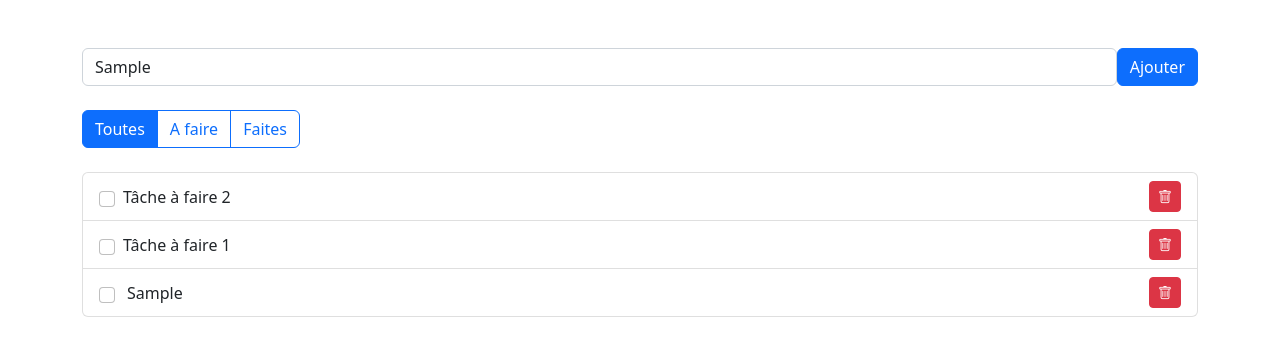
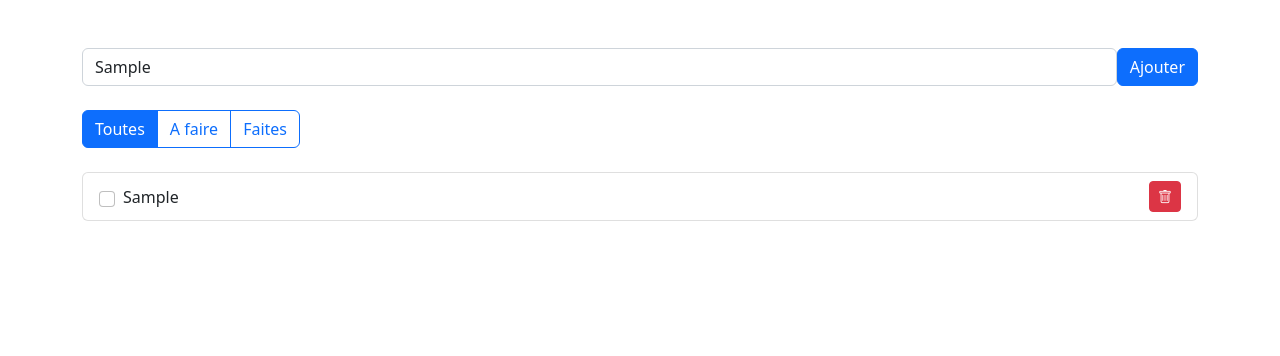
Before and after one commit to fyleeds/Js_course, a website with bundled scripts: page src/static/index.html in a window 1280 px wide. Both pictures are taken after typing "Sample" into the empty fields and a click on the button "Ajouter". Built offline with nearby package versions, Linux system fonts and the light colour scheme.

Commit message:
chnage port and todo refactor

```diff
--- a/src/index.js
+++ b/src/index.js
@@ -16,7 +16,7 @@ app.use(express.static(__dirname + '/static'));
 
 
 
-app.listen(8080, () => console.log('Listening on port 8080'));
+app.listen(7000, () => console.log('Listening on port 7000'));
 
 
 // const gracefulShutdown = () => {
--- a/src/static/index.html
+++ b/src/static/index.html
@@ -16,6 +16,8 @@
 <body>
 
     <section class="container pt-5" id="todolist">
+
+        <template id="todolist-layout">
             <form class="d-flex pb-4">
                 <input required="" class="form-control" type="text" placeholder="Acheter des patates..." name="title" data-com.bitwarden.browser.user-edited="yes">
                 <button type="submit" class="btn btn-primary">Ajouter</button>
@@ -27,7 +29,12 @@
                     <button type="button" class=" btn btn-outline-primary" data-filter="done">Faites</button>
                 </div>
 
-            <ul class="list-group">
+                <ul class="list-group"></ul>
+
+            </main>
+        </template>
+
+        <template id ="todolist-item">
             <li class="todo list-group-item d-flex align-items-center">
                 <input class="form-check-input" type="checkbox" id="todo-1">
                 <label class="ms-2 form-check-label" for="todo-1">
@@ -38,18 +45,8 @@
                 </i>
                 </label>
             </li>
-            <li class="todo list-group-item d-flex align-items-center">
-                <input class="form-check-input" type="checkbox" id="todo-2">
-                <label class="ms-2 form-check-label" for="todo-2">
-                    Tâche à faire 1
-                </label>
-                <label class="ms-auto btn btn-danger btn-sm">
-                <i class="bi-trash">
-                </i>
-                </label>
-            </li>
-            </ul>
-        </main>
+        </template>
+
     </section>
 
 </body>
--- a/src/static/js/toDoList/Events.js
+++ b/src/static/js/toDoList/Events.js
@@ -1,17 +1,14 @@
 import { Task as task} from "./Task.js";
-
-let tasks = document.querySelector("ul");
-
 
 function submitForm(e){
     const form = e.currentTarget
     const data = new FormData(form)
     let title = data.get("title")
     if (title.length < 1) {
-        console.log("no title")
         alert("no title : please insert a title ! ")
         e.preventDefault()
     }else{
+        let tasks = document.querySelector("ul");
         let new_task = new task(title, false)
         new_task.querySelector(".btn-danger").addEventListener("click", OnClickedRubbishButton)
         tasks.append(new_task)
@@ -19,9 +16,7 @@ function submitForm(e){
     }
 }
 function OnClickedRubbishButton(e){
-    console.log(e.currentTarget)
     let task = e.currentTarget.parentNode;
-    console.log(task)
     task.remove()
 }
 
@@ -82,7 +77,18 @@ function toggleButtonsStatus(button_selected){
     button_selected.classList.add("active")
 }
 
+/**
+ *
+ * @param {*} element
+ * @returns {HTMLElement}
+ */
+function appendTo(element){
+    element.append(
+        document.getElementById("todolist-layout").content.cloneNode(true)
+    )
+}
 async function main(){
+    appendTo(document.querySelector("#todolist"))
 
     const form = document.querySelector("form")
     form.addEventListener("submit", submitForm)
--- a/src/static/js/toDoList/Task.js
+++ b/src/static/js/toDoList/Task.js
@@ -9,18 +9,18 @@
 class Task {
     /** @type {Task} */
     constructor(title, status) {
-        //creating list
-        let li = Task.createElementCustom("li","", { class:"todo list-group-item d-flex align-items-center"})
+        let li = document.getElementById("todolist-item").content.cloneNode(true).firstElementChild;
         //creating task id
         let task_id = Math.floor(Math.random() * 1000000000);
         //creating checkbox
-        let input = Task.createElementCustom("input","",{class:"form-check-input me-1",type:"checkbox",value:"",id:`todo-${task_id}`})
+        let input = li.querySelector("input")
+        input.setAttribute("id",`todo-${task_id}`)
         //creating label
-        let label = Task.createElementCustom("label",title,{class:"ms-2 form-check-label",for:`todo-${task_id}`})
+        let label = li.querySelector("label")
+        label.setAttribute("for",`todo-${task_id}`)
+        label.innerText = title;
         // creating rubbish button
-        let rubbish = Task.createElementCustom("label","",{class:"ms-auto btn btn-danger btn-sm"})
-        let rubbish_icon = Task.createElementCustom("i","",{class:"bi-trash"})
-        rubbish.append(rubbish_icon)
+        let rubbish = li.querySelector(".btn-danger")
         // append to list
         li.append(input,label,rubbish);
         return li;
```
Also changed, not shown: 1 other file. Lines whose indentation alone changed are shown as unchanged.
